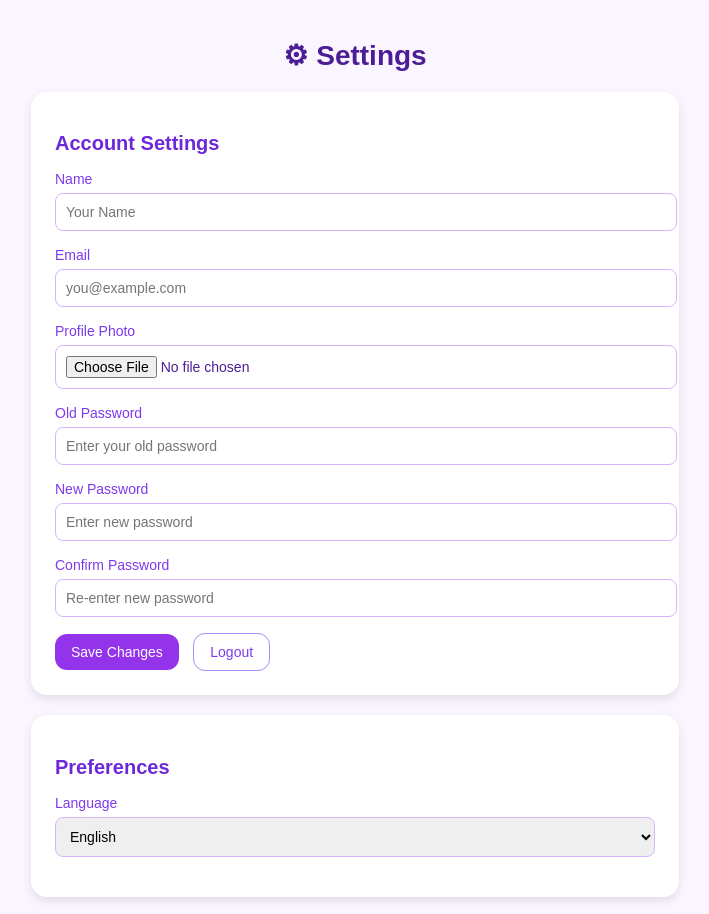
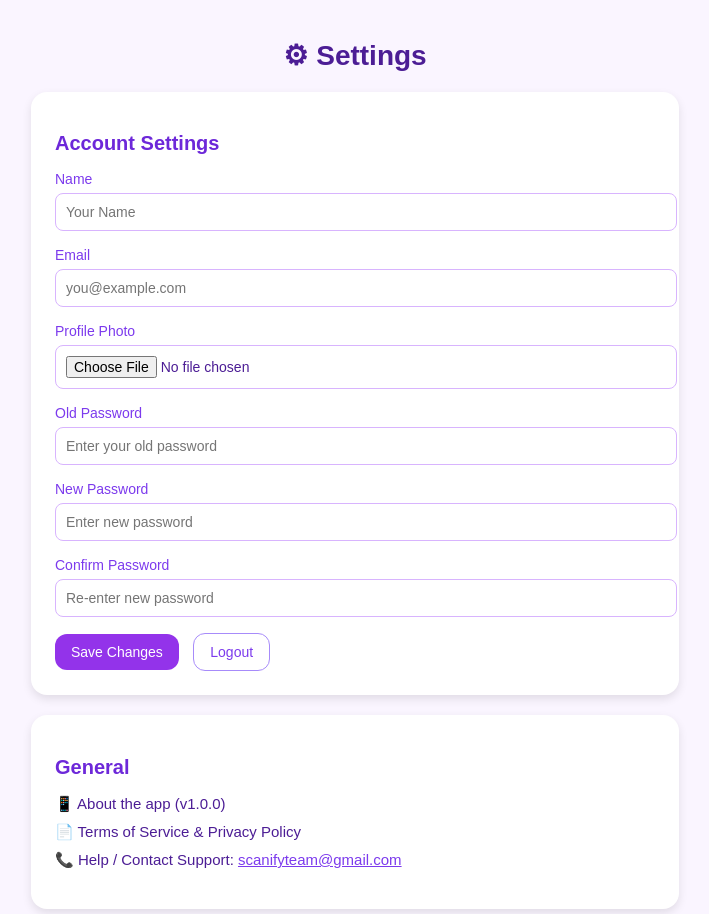
Before and after one commit to fatemah367/seg, a plain HTML site: page index.html in a window 1280 px wide. Shown: the top 914 px of the page, without its empty margins (285-994 px from the left). Drawn offline with Linux system fonts and the light colour scheme.

Commit message:
Update index.html

```diff
--- a/index.html
+++ b/index.html
@@ -137,18 +137,6 @@
     <button class="btn btn-outline" onclick="logout()">Logout</button>
   </div>
 
-  <!-- Preferences -->
-  <div class="card">
-    <h2>Preferences</h2>
-    <label>Language</label>
-    <select id="languageSelect">
-      <option value="en">English</option>
-      <option value="ar">Arabic</option>
-      <option value="es">Spanish</option>
-      <option value="fr">French</option>
-    </select>
-  </div>
-
   <!-- General -->
   <div class="card">
     <h2>General</h2>
```
